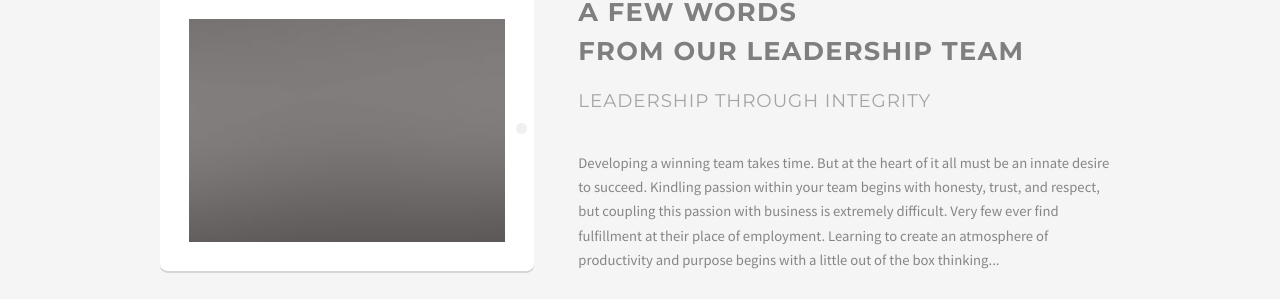
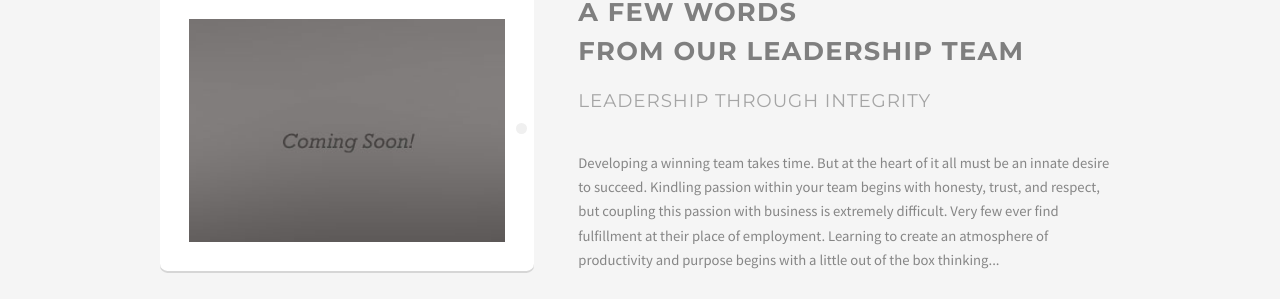
Before and after one commit to SolaisConsulting/SolaisConsulting.github.io, a Jekyll site: the page built from index.html, in a window 1280 px wide and 900 px high, scrolled down 901 px. Shown: the part 127-426 px from the top of the window. Built offline with Jekyll 4.4.1, drawn with Linux system fonts in a browser that asks for light colours; nearby versions of some CDN libraries.

Commit message:
Uploaded temp photo and adjusted in index.html homepage.

```diff
--- a/index.html
+++ b/index.html
@@ -69,7 +69,7 @@ layout: default
 		<div class="container">
 			<div class="row 200%">
 				<div class="5u 12u$(medium)">
-					<span class="image fit style1"><img src="images/pic01.jpg" alt="" /></span>
+					<span class="image fit style1"><img src="images/pic01Temp.jpeg" alt="" /></span>
 				</div>
 				<div class="7u$ 12u$(medium)">
 					<header>
```
Also changed, not shown: images/pic01Temp.jpeg (added).
